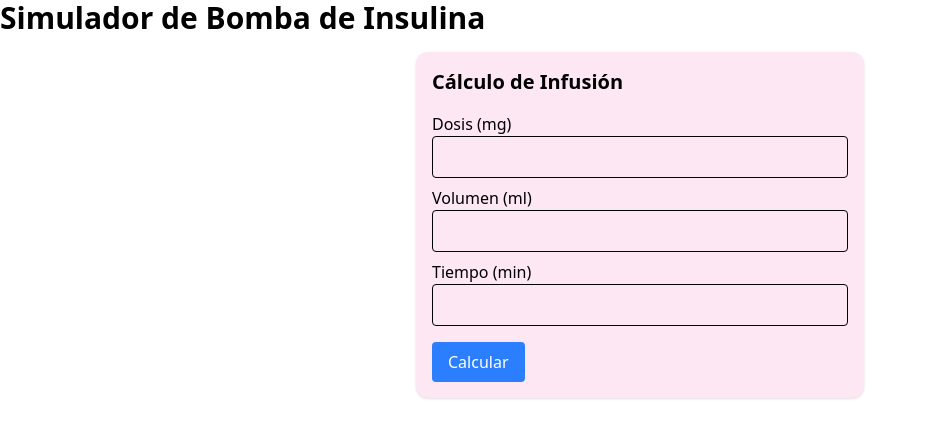
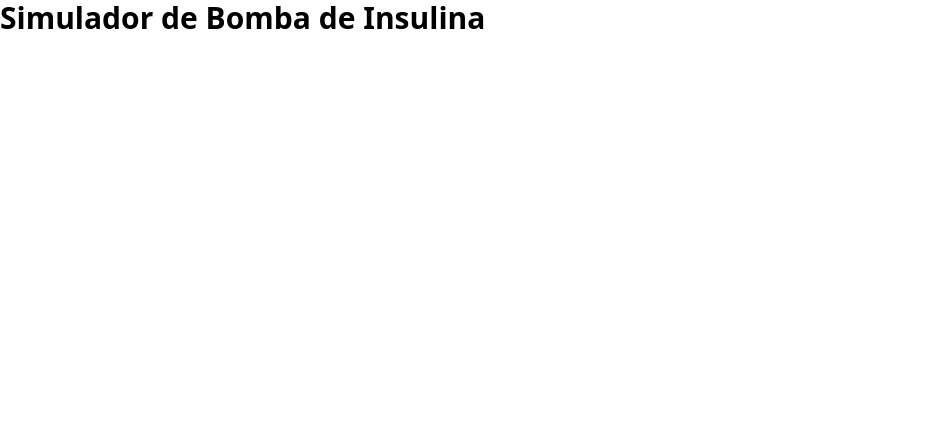
Before and after one commit to vpeinado263/simulador-bomba-insulina, a Next.js app in the folder frontend/: page / in a window 1280 px wide. Shown: the top 438 px of the page, without its empty margins (0-926 px from the left). Built offline with nearby package versions, Linux system fonts and the light colour scheme.

Commit message:
Limpiar hoja pricipal index.js

```diff
--- a/frontend/src/pages/index.js
+++ b/frontend/src/pages/index.js
@@ -1,4 +1,4 @@
-import InfusionCalculator from '@/components/InfusionCalculator';
+import React from "react";
 
 export default function Home() {
 
@@ -8,7 +8,6 @@ export default function Home() {
           <h1 className="text-3xl font-bold mb-4">
             Simulador de Bomba de Insulina
           </h1>
-          <InfusionCalculator />
         </div>
     </>
   );
```
